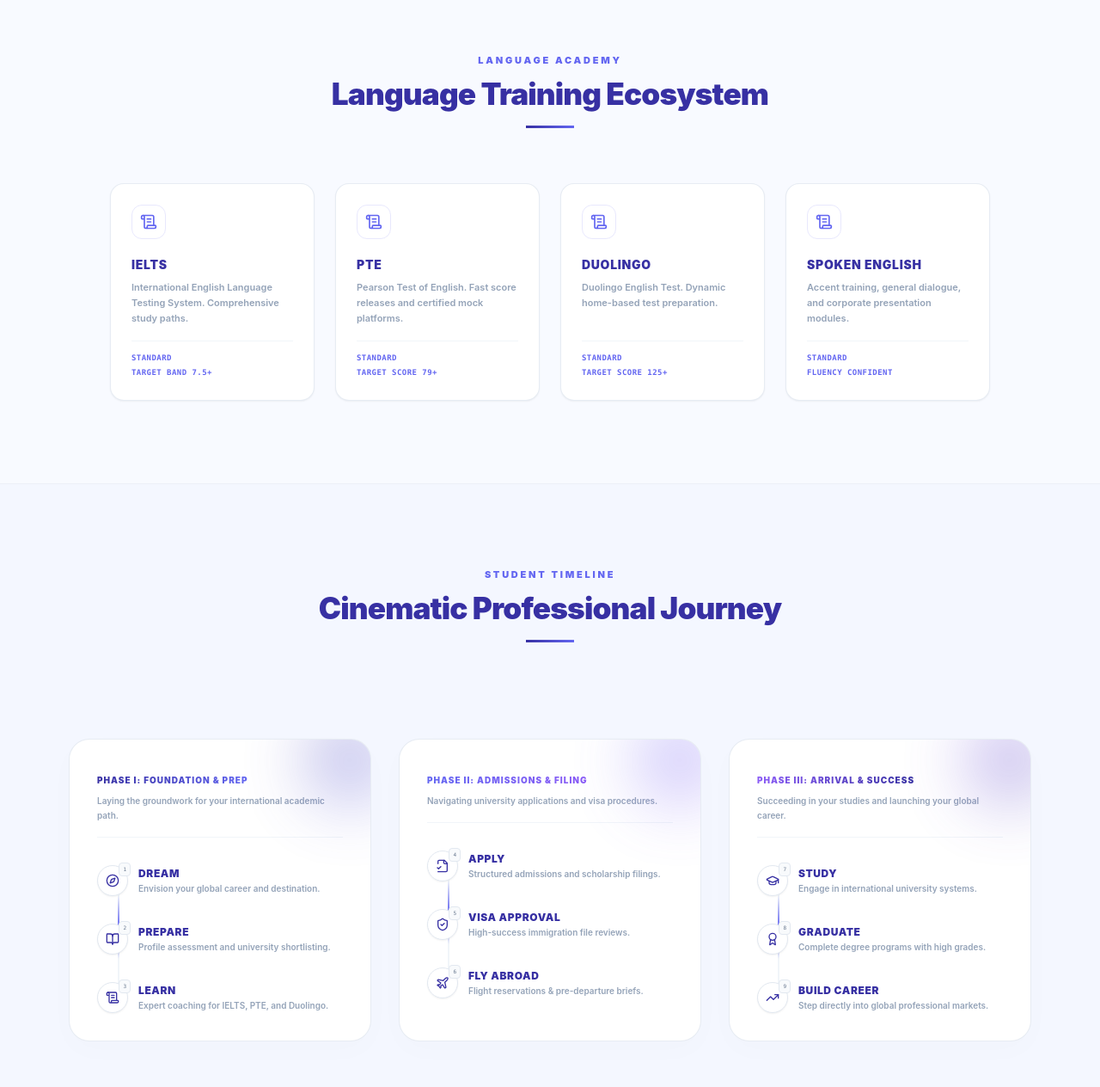
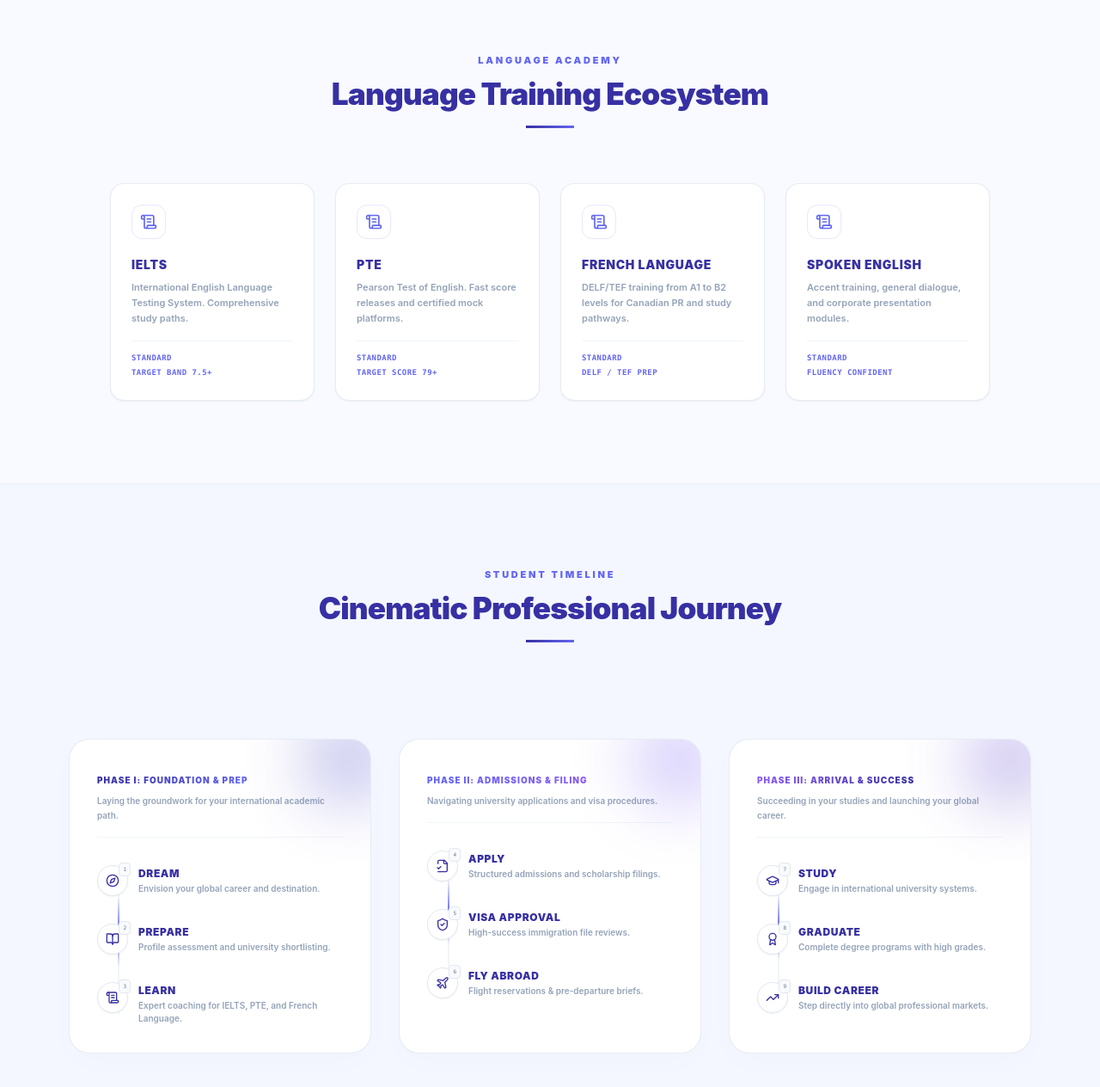
Before and after one commit to hardhdave/pranil, a Next.js app: page /companies/education in a window 1280 px wide. Shown: the part 2054-3318 px from the top of the page at 86% size. Built offline with nearby package versions, Linux system fonts and the light colour scheme.

Commit message:
feat: replace Duolingo with French Language coaching

```diff
--- a/src/components/layout/education-company-client.tsx
+++ b/src/components/layout/education-company-client.tsx
@@ -446,7 +446,7 @@
       steps: [
         { title: "Dream", desc: "Envision your global career and destination.", icon: Compass, num: 1 },
         { title: "Prepare", desc: "Profile assessment and university shortlisting.", icon: BookOpen, num: 2 },
-        { title: "Learn", desc: "Expert coaching for IELTS, PTE, and Duolingo.", icon: ScrollText, num: 3 }
+        { title: "Learn", desc: "Expert coaching for IELTS, PTE, and French Language.", icon: ScrollText, num: 3 }
       ]
     },
     {
@@ -951,7 +951,7 @@
             {[
               { name: "IELTS", desc: "International English Language Testing System. Comprehensive study paths.", score: "Target Band 7.5+" },
               { name: "PTE", desc: "Pearson Test of English. Fast score releases and certified mock platforms.", score: "Target Score 79+" },
-              { name: "Duolingo", desc: "Duolingo English Test. Dynamic home-based test preparation.", score: "Target Score 125+" },
+              { name: "French Language", desc: "DELF/TEF training from A1 to B2 levels for Canadian PR and study pathways.", score: "DELF / TEF Prep" },
               { name: "Spoken English", desc: "Accent training, general dialogue, and corporate presentation modules.", score: "Fluency Confident" }
             ].map((lh, idx) => (
               <motion.div
--- a/src/components/layout/navbar.tsx
+++ b/src/components/layout/navbar.tsx
@@ -24,7 +24,7 @@
       { label: "Student Visa (USA, UK, Canada)", href: "/companies/education#destinations" },
       { label: "Visitor & Tourist Visa", href: "/companies/education#destinations" },
       { label: "Canada PR & Express Entry", href: "/companies/education#destinations" },
-      { label: "IELTS / PTE / Duolingo Coaching", href: "/companies/education#training" }
+      { label: "IELTS / PTE / French Coaching", href: "/companies/education#training" }
     ]
   },
   {
--- a/src/lib/company-pages-data.ts
+++ b/src/lib/company-pages-data.ts
@@ -55,7 +55,7 @@
       { title: "Permanent Residency (PR)", description: "PR assistance for Canada, Australia, New Zealand, UK, Germany, Portugal, Malta, and UAE with profile assessment and settlement planning.", icon: "Landmark" },
       { title: "Spouse Visa", description: "Spouse visa processing for Canada, Australia, New Zealand, UK, USA, Germany, France, Italy, Portugal, and UAE.", icon: "ShieldCheck" },
       { title: "Student Visa Processing", description: "Complete documentation, visa file preparation, interview readiness, mock interviews, and transparent application tracking.", icon: "FileCheck2" },
-      { title: "IELTS / PTE Coaching", description: "Expert coaching for IELTS, PTE, Spoken English, and Duolingo with interactive sessions and personalized attention.", icon: "ScrollText" },
+      { title: "IELTS / PTE Coaching", description: "Expert coaching for IELTS, PTE, Spoken English, and French with interactive sessions and personalized attention.", icon: "ScrollText" },
       { title: "Study Abroad Consulting", description: "University shortlisting, admissions strategy, SOP guidance, and end-to-end overseas education support.", icon: "GraduationCap" },
       { title: "Career Counselling", description: "Expert career guidance to help you choose the right course, university, and country based on your profile.", icon: "BookOpen" },
       { title: "Post-Visa Support", description: "Complete assistance from training to post-visa support including accommodation, airport pickup, and settlement.", icon: "Plane" }
@@ -84,7 +84,7 @@
         "Supportive and engaging learning environment",
         "Complete assistance from training to post-visa support",
         "Dedicated activities for student encouragement",
-        "Specialized coaching for IELTS, PTE, Spoken English & Duolingo"
+        "Specialized coaching for IELTS, PTE, Spoken English & French"
       ]
     },
     gallery: [
--- a/src/lib/site-data.ts
+++ b/src/lib/site-data.ts
@@ -244,7 +244,7 @@
   },
   {
     title: "IELTS / PTE Coaching",
-    description: "Expert coaching for IELTS, PTE, Spoken English, and Duolingo with interactive sessions and individual attention.",
+    description: "Expert coaching for IELTS, PTE, Spoken English, and French with interactive sessions and individual attention.",
     icon: ScrollText,
     stat: "4 programs"
   },
@@ -443,7 +443,7 @@
   }
 ];
 
-export const coachingServices = ["IELTS", "PTE", "Spoken English", "Duolingo"];
+export const coachingServices = ["IELTS", "PTE", "Spoken English", "French"];
 
 export const visaProcessServices = [
   "Student Visa",
```
